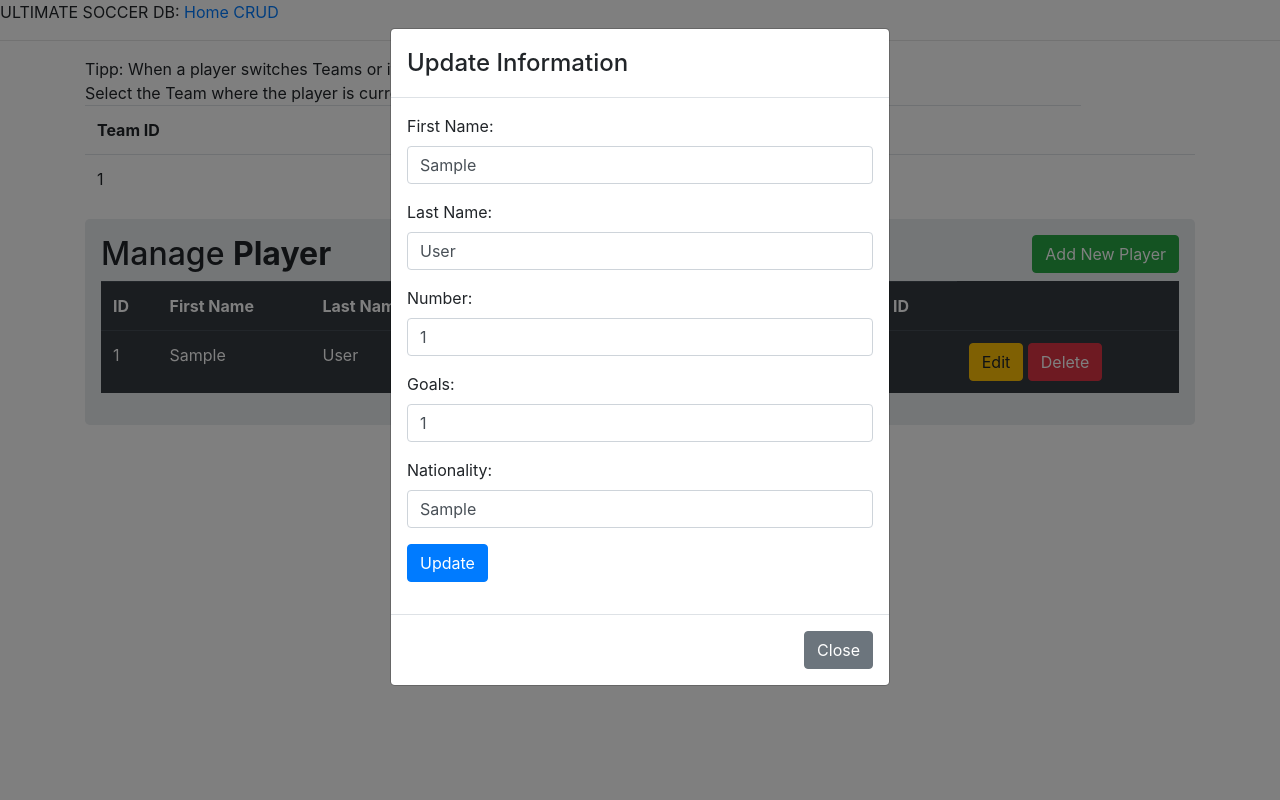
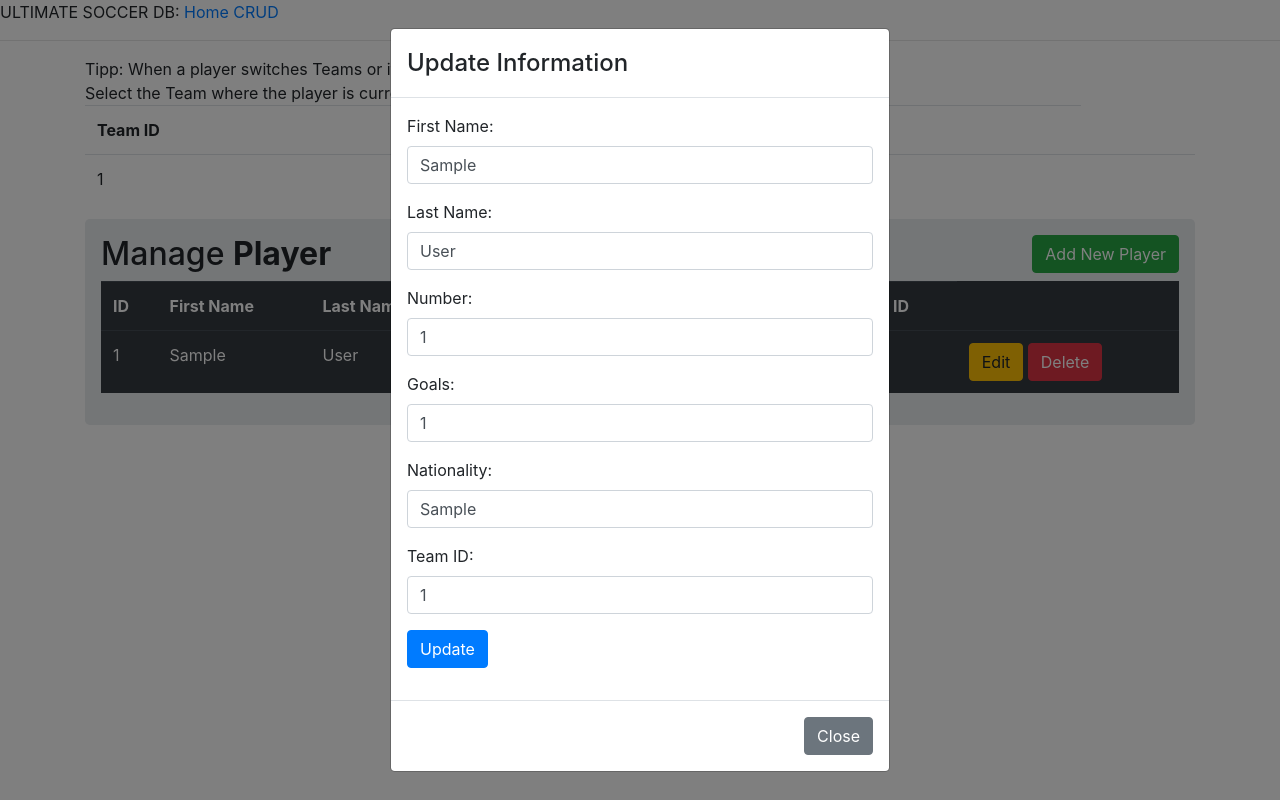
Before and after one commit to Mezze99/Flask, a Flask app: page /player in a window 1280 px wide, after a click on "Edit". Run offline with Flask 2, Linux system fonts and the light colour scheme; tables that the repository leaves empty hold one stand-in row (values such as "Sample post"); some libraries are stand-ins or nearby versions.

Commit message:
player CRUD + constraints

```diff
--- a/docker_database/dockerized/src/app.py
+++ b/docker_database/dockerized/src/app.py
@@ -153,10 +153,11 @@ def update_player():
         my_data.pl_no = request.form['pl_no']
         my_data.nationality = request.form['nationality']
         my_data.pl_goals = request.form['pl_goals']
+        my_data.team_id = request.form['team_id']
 
 
         db.session.commit()
-        #flash("Player Updated Successfully")
+        flash("Player Updated Successfully")
 
         return redirect(url_for('Players'))
 
@@ -336,8 +337,7 @@ def insert_coach():
         db.session.add(my_data)
         db.session.commit()
 
-        #database.add_instance(model=Soccer, name, email, phone)
-        #flash("Table Inserted Successfully")
+        flash("Table Inserted Successfully")
         return redirect(url_for('Coachs'))
 
 #this is our update route where we are going to update our employee
@@ -346,8 +346,7 @@ def update_coach():
     print("hzurray")
     if request.method == 'POST':
         my_data = Coach.query.get(request.form.get('id'))
-        #print(mydata)
-        #my_data.id = request.form['id']
+
         my_data.first_name = request.form['first_name']
         my_data.last_name = request.form['last_name']
         my_data.nationality = request.form['nationality']
@@ -363,7 +362,7 @@ def delete_coach(id):
     my_data = Coach.query.get(id)
     db.session.delete(my_data)
     db.session.commit()
-    #flash("Player Deleted Successfully")
+    flash("Player Deleted Successfully")
 
     return redirect(url_for('Coachs'))
 
--- a/docker_database/dockerized/src/models.py
+++ b/docker_database/dockerized/src/models.py
@@ -30,8 +30,8 @@ class User(db.Model):
 class Player(db.Model):
     __tablename__ = "player"
 
-    id = db.Column(db.Integer, primary_key=True)
-    team_id = db.Column(db.Integer, db.ForeignKey('team.id'), nullable=False, primary_key=True)
+    id = db.Column(db.Integer, primary_key=True, autoincrement=True)
+    team_id = db.Column(db.Integer, db.ForeignKey('team.id'))
 
     fname = db.Column(db.String(128), nullable=False)
     lname = db.Column(db.String(100))
--- a/docker_database/dockerized/src/templates/player.html
+++ b/docker_database/dockerized/src/templates/player.html
@@ -186,6 +186,17 @@
 
                                         </div>
 
+                                        <div class="form-group">
+
+
+                                            <label>Team ID:</label>
+
+                                            <input type="text" class="form-control" name="team_id"
+                                                value="{{row.team_id}}">
+
+
+                                        </div>
+
 
 
 
```
